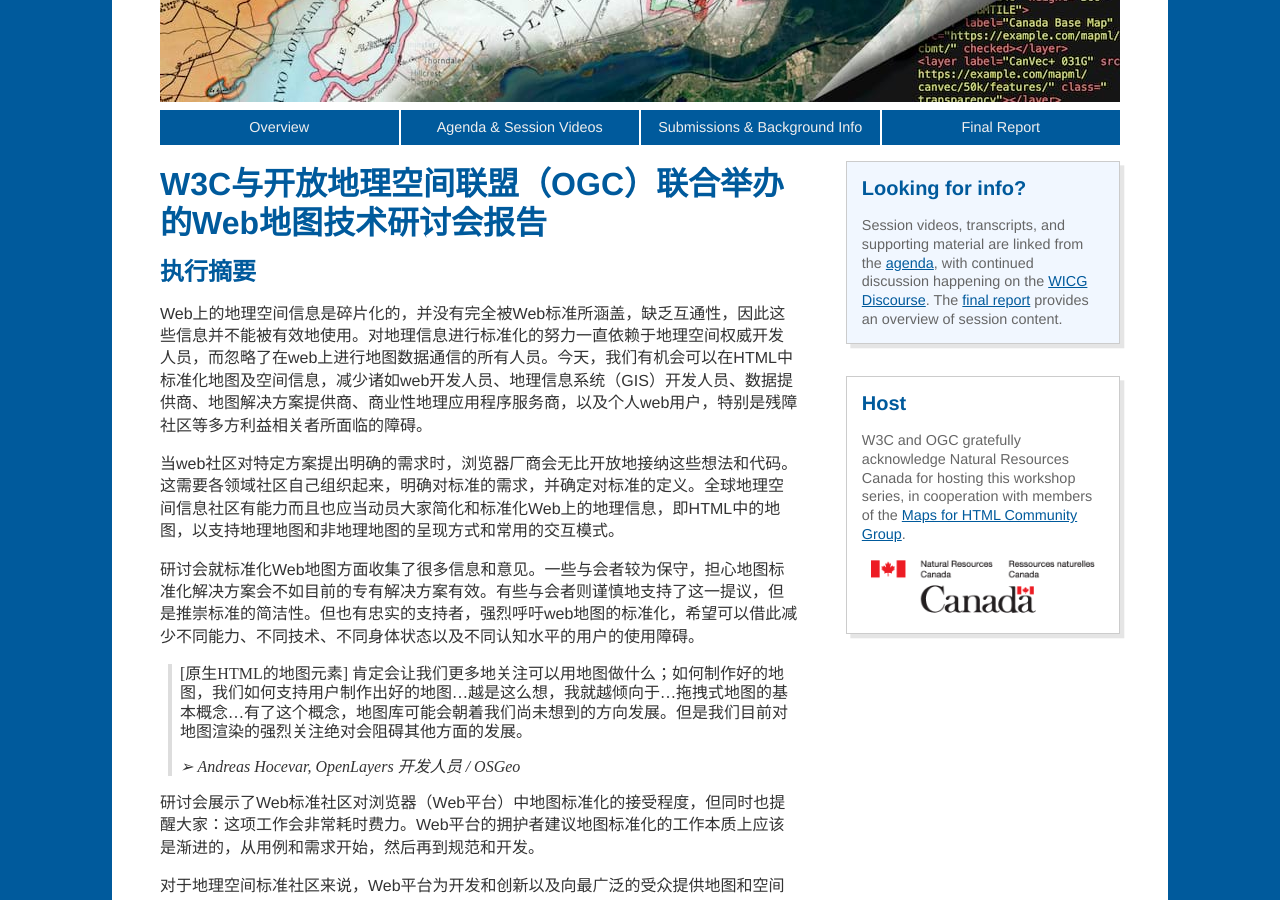
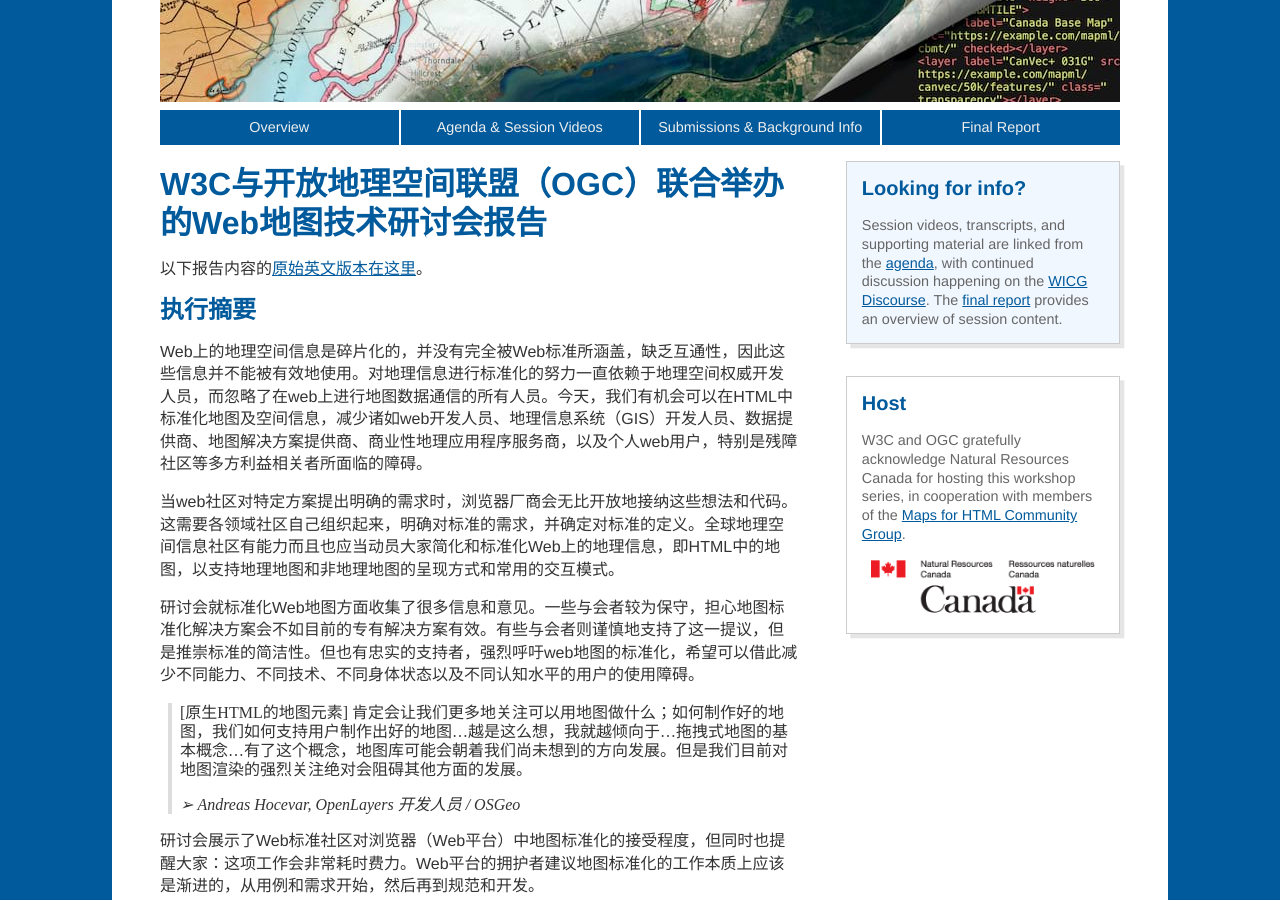
Before and after one commit to Maps4HTML/Maps4HTML-Workshop-2020, a Jekyll site: the page built from report-zh.md, in a window 1280 px wide and 900 px high, scrolled down 566 px. Built offline with Jekyll 4.4.1, drawn with Linux system fonts in a browser that asks for light colours.

Commit message:
link the report's original English page

```diff
--- a/report-zh.md
+++ b/report-zh.md
@@ -6,6 +6,8 @@
 ---
 
 {% include relBase.html %}
+
+以下报告内容的[原始英文版本在这里](https://www.w3.org/2020/maps/report)。
 
 <h2 id="executive-summary">执行摘要</h2>
 
```
